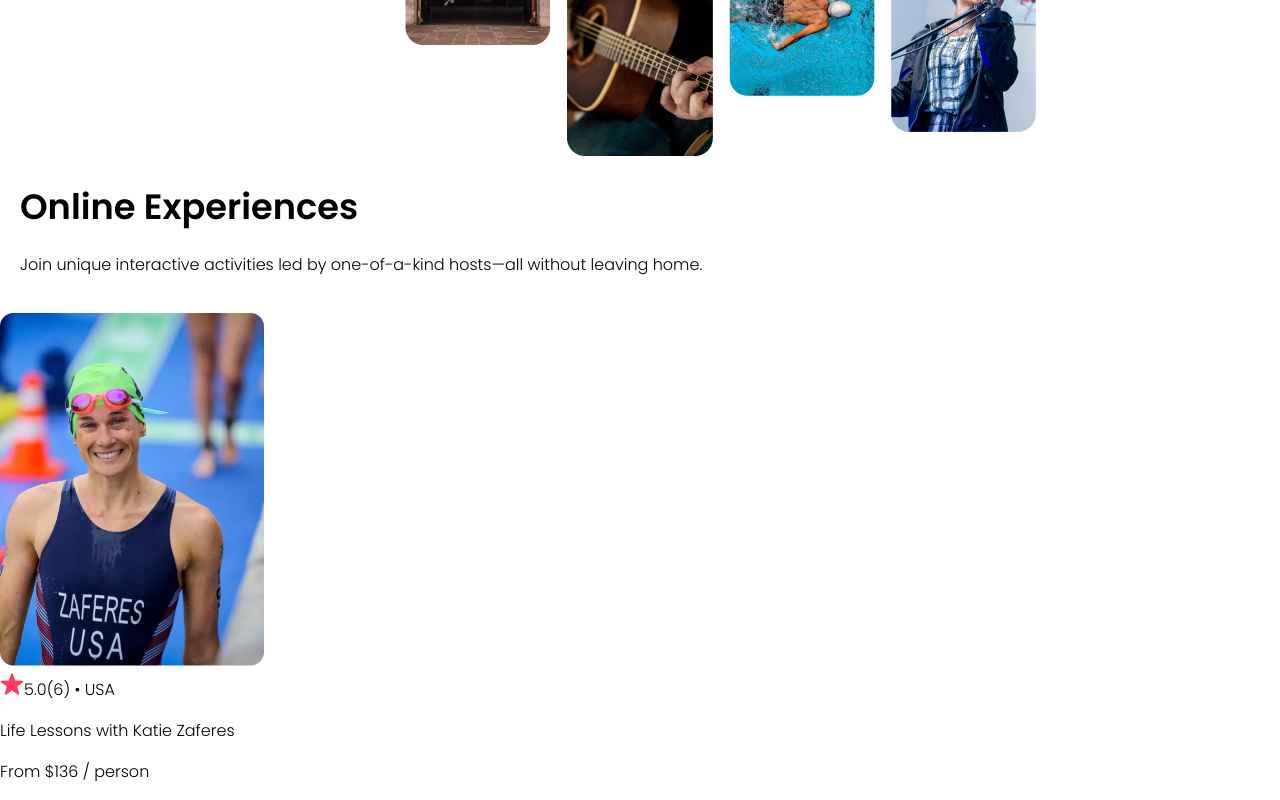
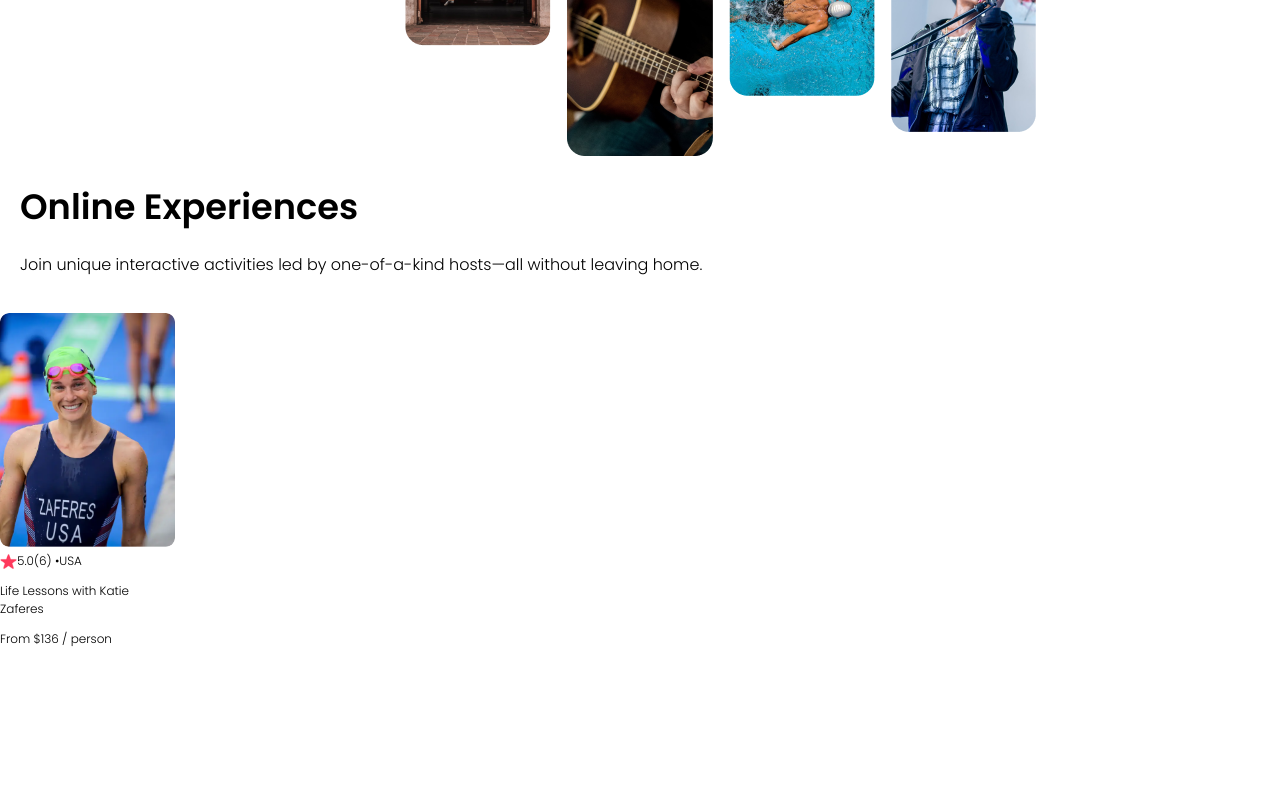
Before and after one commit to hmjatt/Airbnb-Experiences-ReactJS, a React (Create React App) app in the folder airbnb-experiences/: page / in a window 1280 px wide. Shown: the part 414-1214 px from the top of the page. After the commit the page ends 1074 px from the top, so only its background shows below. Built offline with nearby package versions, Linux system fonts and the light colour scheme.

Commit message:
style `Card` component

```diff
--- a/airbnb-experiences/src/App.css
+++ b/airbnb-experiences/src/App.css
@@ -40,3 +40,26 @@
     margin-top: 0;
 }
 /* Hero Component */
+
+/* Card Component */
+.card {
+    /* width:  */
+	width: 47vw;
+	max-width: 175px;
+    font-size: 0.75em;
+}
+
+.card-image {
+    width: 100%;
+    border-radius: 9px;
+}
+
+.card-stats {
+    display: flex;
+    align-items: center;
+}
+
+.card-star {
+    height: 1.3em;
+}
+/* Card Component */
```
Also changed, not shown: 1 other file (tests, documents, lock files or other folders).
